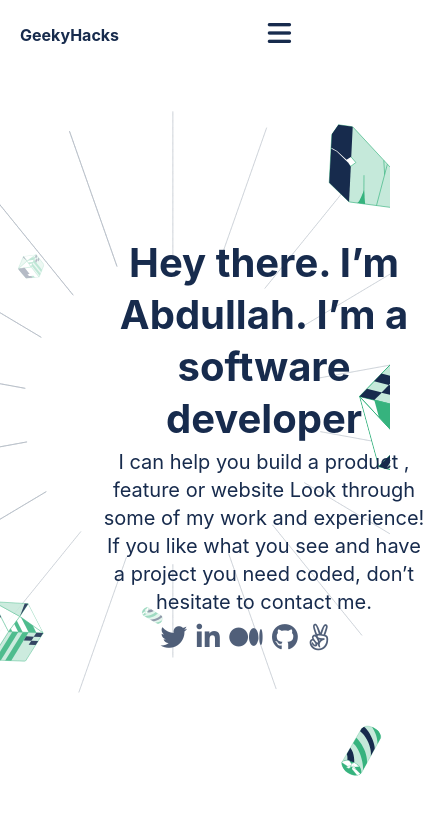
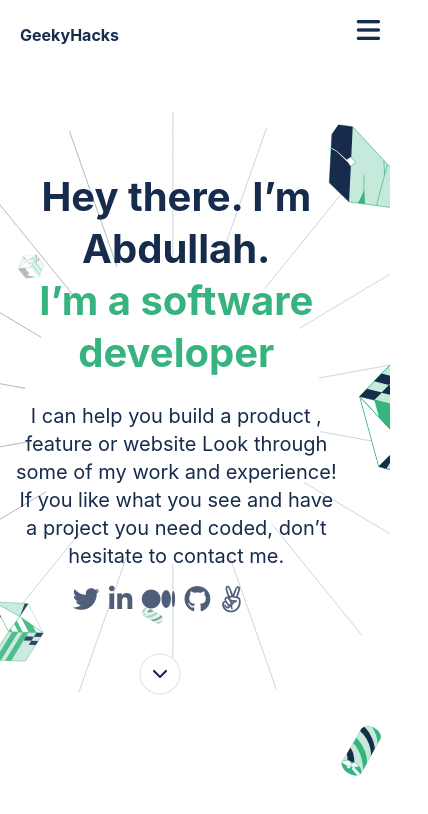
Before and after one commit to GeekyHacks/Personal-Portfolio-Microverse, a plain HTML site: page index.html in a window 390 px wide. Shown: the whole page, 428 px wide, since content can reach past the window. Drawn offline with Linux system fonts and the light colour scheme.

Commit message:
customizing app for mobile

```diff
--- a/index.html
+++ b/index.html
@@ -19,9 +19,11 @@
         </section>
         <section class="headlines">
           <div class="headlines-container">
-            <p class="primary">
-              Hey there. I’m Abdullah. I’m a software developer
-            </p>
+            <h3 class="primary">
+              Hey there. I’m Abdullah. <br />
+              <span class="dev-span"> I’m a software developer</span>
+            </h3>
+
             <p class="supporting-content">
               I can help you build a product , feature or website Look through
               some of my work and experience! If you like what you see and have
@@ -44,6 +46,9 @@
                 <i class="fa-brands fa-angellist fa-2x icon-angellist"></i>
               </button>
             </div>
+            <button title="btn-downarrow" type="button">
+              <img src="assests/images/header-illustration-mobile/Disabled.png" alt="downarrow" class="downarrow">
+            </button>
           </div>
         </section>
       </header>
--- a/styles.css
+++ b/styles.css
@@ -23,7 +23,6 @@
 .toolbar {
   display: flex;
   justify-content: space-between;
-  height: 60px;
 }
 
 .mylogo,
@@ -33,7 +32,8 @@
 .btn-github,
 .btn-medium,
 .btn-angellist,
-.btn-linkedin {
+.btn-linkedin,
+.btn-downarrow {
   border: none;
 
   text-decoration: none;
@@ -43,7 +43,6 @@
 }
 
 .menu-button {
-  padding: 10px 89px 5px 3px;
   margin: 10px;
 }
 
@@ -65,11 +64,11 @@
 .headlines {
   border-bottom-left-radius: 10%;
   height: calc(100% - 72px);
-  display: flex;
   justify-content: center;
-  flex-direction: column;
   align-items: center;
+  padding: 108px 2% 0 2%;
 }
+
 .headlines-container {
   width: 50%;
   padding: 1px 3px;
@@ -86,6 +85,11 @@
   line-height: 52px;
   text-align: center;
   color: #172b4d;
+  margin-bottom: 20px;
+}
+
+.dev-span {
+  color: #36b37e;
 }
 .supporting-content {
   width: 327px;
@@ -98,6 +102,7 @@
   line-height: 28px;
   text-align: center;
   color: #172b4d;
+  margin-bottom: 20px;
 }
 
 .contact-icons {
@@ -118,3 +123,10 @@
 .icon-angellist {
   color: #505f79;
 }
+
+
+.downarrow{
+  color: #505f79;
+  margin: 0px 300%;
+  padding-top: 35px;
+}
```
Also changed, not shown: assests/images/header-illustration-mobile/Disabled.png (added), 1 other file.
